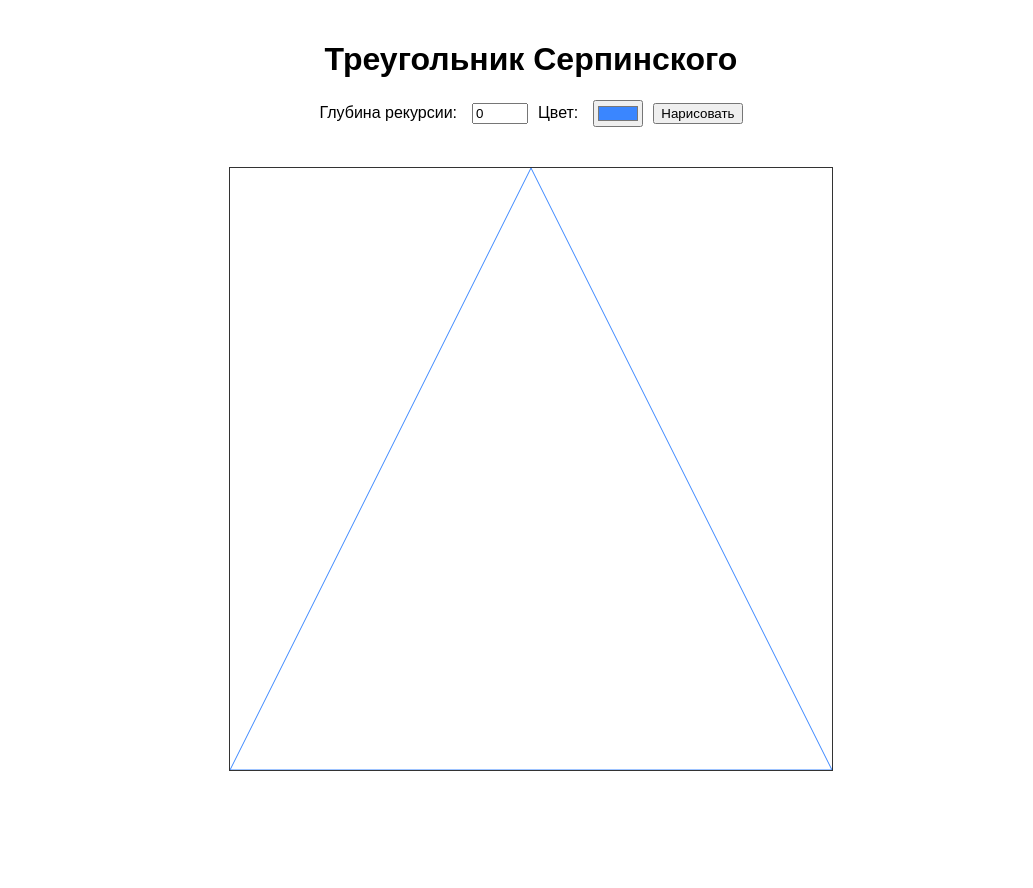
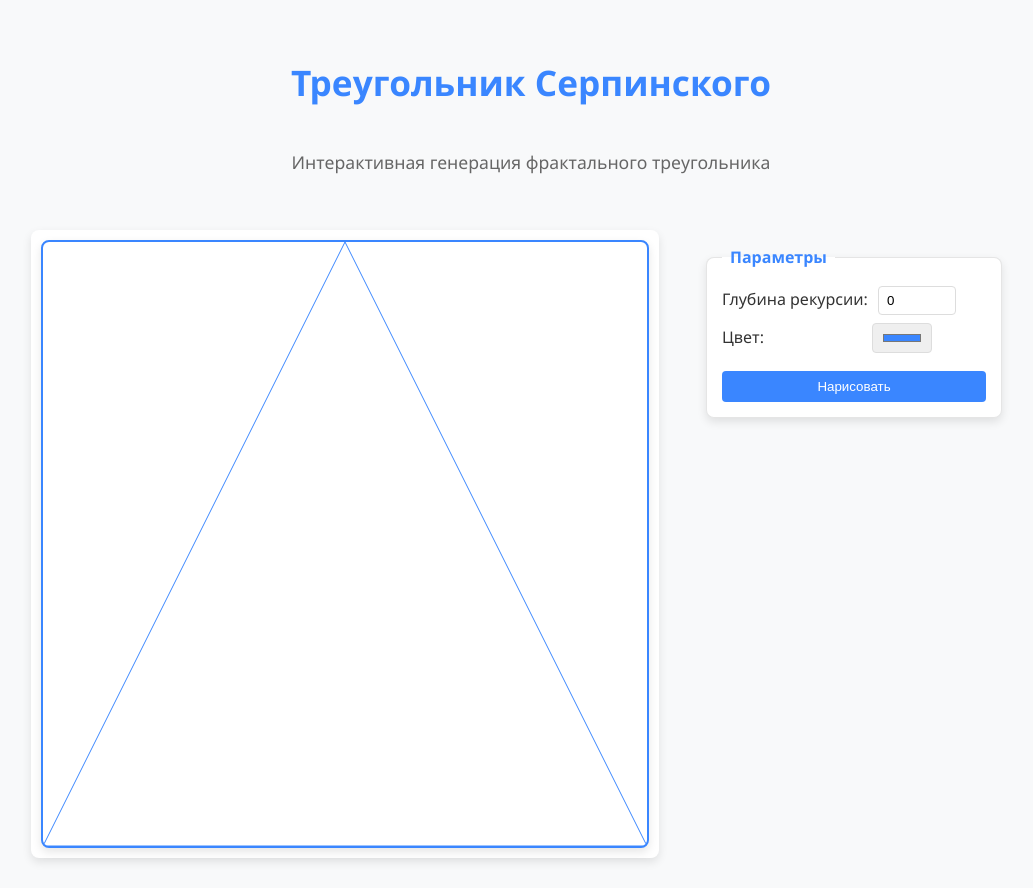
Before and after one commit to renifit-copilot/Sierpinski-triangle, a plain HTML site: page index.html in a window 1280 px wide. Shown: the whole page, without its empty margins (109-1142 px from the left). Before the commit the page ends 811 px from the top, so only its background shows below. Drawn offline with Linux system fonts and the light colour scheme.

Commit message:
last commit

```diff
--- a/index.html
+++ b/index.html
@@ -1,5 +1,5 @@
 <!DOCTYPE html>
-<html lang="en">
+<html lang="ru">
 <head>
     <meta charset="UTF-8">
     <meta name="viewport" content="width=device-width, initial-scale=1.0">
@@ -8,18 +8,28 @@
 </head>
 <body>
     <h1>Треугольник Серпинского</h1>
+    <p class="subtitle">Интерактивная генерация фрактального треугольника</p>
 
-    <div class="controls">
-        <label for="depth">Глубина рекурсии:</label>
-        <input id="depth" type="number" min="0" max="10" value="0">
+    <div class="container">
+        <div class="canvas-wrapper">
+            <canvas id="canvas" width="600" height="600"></canvas>
+        </div>
 
-        <label for="color">Цвет:</label>
-        <input id="color" type="color" value="#3a86ff">
-
-        <button id="draw">Нарисовать</button>
+        <div class="controls">
+            <fieldset>
+                <legend>Параметры</legend>
+                <div class="input-group">
+                    <label for="depth">Глубина рекурсии:</label>
+                    <input id="depth" type="number" min="0" max="10" value="0">
+                </div>
+                <div class="input-group">
+                    <label for="color">Цвет:</label>
+                    <input id="color" type="color" value="#3a86ff">
+                </div>
+                <button id="draw">Нарисовать</button>
+            </fieldset>
+        </div>
     </div>
-
-    <canvas id="canvas" width="600" height="600"></canvas>
 
     <script src="js/script.js"></script>
 </body>
--- a/js/script.js
+++ b/js/script.js
@@ -1,31 +1,19 @@
-// Получаем ссылки на элементы DOM
-const canvas = document.getElementById('canvas');
-const ctx = canvas.getContext('2d');
-const depth = document.getElementById('depth');
-const colorPicker = document.getElementById('color');
-const drawButton = document.getElementById('draw');
+/**
+ * Объединенный JS файл со всей логикой приложения треугольника Серпинского
+ */
 
-// Настройка canvas для поддержки высокого DPI
-function setupCanvas() {
-	// Получаем соотношение пикселей устройства
-	const dpr = window.devicePixelRatio || 1;
+// =================== ОСНОВНЫЕ ФУНКЦИИ ===================
 
-	// Получаем текущие размеры canvas
-	const rect = canvas.getBoundingClientRect();
-
-	// Устанавливаем размеры буфера canvas в пикселях устройства
-	canvas.width = rect.width * dpr;
-	canvas.height = rect.height * dpr;
-
-	// Масштабируем контекст рисования
-	ctx.scale(dpr, dpr);
-
-	// Возвращаем CSS-размеры к исходным
-	canvas.style.width = `${rect.width}px`;
-	canvas.style.height = `${rect.height}px`;
-}
-
-// Рекурсивная функция для рисования треугольника Серпинского
+/**
+ * Рекурсивная функция для рисования треугольника Серпинского
+ * @param {Number} x1 - Координата X первой точки треугольника
+ * @param {Number} y1 - Координата Y первой точки треугольника
+ * @param {Number} x2 - Координата X второй точки треугольника
+ * @param {Number} y2 - Координата Y второй точки треугольника
+ * @param {Number} x3 - Координата X третьей точки треугольника
+ * @param {Number} y3 - Координата Y третьей точки треугольника
+ * @param {Number} depth - Глубина рекурсии
+ */
 function drawSierpinski(x1, y1, x2, y2, x3, y3, depth) {
 	if (depth === 0) {
 		ctx.beginPath();
@@ -48,43 +36,140 @@ function drawSierpinski(x1, y1, x2, y2, x3, y3, depth) {
 	drawSierpinski(mx31, my31, mx23, my23, x3, y3, depth - 1);
 }
 
-// Функция для рисования треугольника
-function draw() {
-	// Настраиваем canvas для высокого DPI
-	setupCanvas();
+// =================== CANVAS ===================
 
-	// Получаем значение глубины рекурсии
-	const d = parseInt(depth.value, 10);
+/**
+ * Класс для управления холстом
+ */
+class CanvasManager {
+	/**
+	 * @param {HTMLCanvasElement} canvas - DOM элемент холста
+	 */
+	constructor(canvas) {
+		this.canvas = canvas;
+		this.ctx = canvas.getContext('2d');
+		this.setupCanvas();
+	}
 
-	// Очищаем canvas
-	ctx.clearRect(0, 0, canvas.width / window.devicePixelRatio, canvas.height / window.devicePixelRatio);
+	/**
+	 * Настройка холста для поддержки высокого разрешения (Retina display)
+	 */
+	setupCanvas() {
+		const dpr = window.devicePixelRatio || 1;
+		const rect = this.canvas.getBoundingClientRect();
 
-	// Устанавливаем стиль линии
-	ctx.strokeStyle = colorPicker.value;
-	ctx.lineWidth = 1;
+		this.canvas.width = rect.width * dpr;
+		this.canvas.height = rect.height * dpr;
 
-	// Рисуем треугольник Серпинского
-	// Начинаем с большого треугольника, который занимает весь canvas
-	const canvasWidth = canvas.width / window.devicePixelRatio;
-	const canvasHeight = canvas.height / window.devicePixelRatio;
+		this.ctx.scale(dpr, dpr);
 
-	drawSierpinski(
-		0, canvasHeight,           // Левый нижний угол
-		canvasWidth, canvasHeight, // Правый нижний угол
-		canvasWidth / 2, 0,          // Верхняя точка
-		d
-	);
+		// Сбрасываем CSS размеры
+		this.canvas.style.width = rect.width + 'px';
+		this.canvas.style.height = rect.height + 'px';
+	}
+
+	/**
+	 * Отрисовка треугольника Серпинского
+	 * @param {Number} depth - Глубина рекурсии
+	 * @param {String} color - Цвет линий треугольника
+	 */
+	drawSierpinskiTriangle(depth, color) {
+		// Очистка холста
+		this.ctx.clearRect(0, 0, this.canvas.width, this.canvas.height);
+
+		// Устанавливаем стиль линии
+		this.ctx.strokeStyle = color;
+		this.ctx.lineWidth = 1;
+
+		// Вычисляем размеры отображаемой области
+		const displayWidth = this.canvas.width / window.devicePixelRatio;
+		const displayHeight = this.canvas.height / window.devicePixelRatio;
+
+		// Сохраняем контекст
+		const ctx = this.ctx;
+
+		// Рисуем треугольник
+		drawSierpinski(
+			0, displayHeight,         // Левый нижний угол
+			displayWidth, displayHeight, // Правый нижний угол
+			displayWidth / 2, 0,        // Верхняя точка
+			depth
+		);
+	}
+
+	/**
+	 * Обработчик изменения размера окна
+	 */
+	handleResize() {
+		this.setupCanvas();
+	}
 }
 
-// Привязываем функцию рисования к событиям
-drawButton.onclick = draw;
+// =================== ОСНОВНОЙ КОД ПРИЛОЖЕНИЯ ===================
 
-// Дополнительно: живое обновление при изменении глубины
-depth.oninput = draw;
-colorPicker.oninput = draw;
+/**
+ * Основной класс приложения
+ */
+class SierpinskiApp {
+	constructor() {
+		// Получаем ссылки на элементы DOM
+		this.depthInput = document.getElementById('depth');
+		this.colorPicker = document.getElementById('color');
+		this.drawButton = document.getElementById('draw');
 
-// Инициализация при загрузке страницы
-window.onload = draw;
+		// Инициализация холста
+		this.canvasManager = new CanvasManager(document.getElementById('canvas'));
 
-// Перерисовка при изменении размера окна
-window.onresize = draw;
+		// Привязка обработчиков событий
+		this.initEventHandlers();
+
+		// Первоначальная отрисовка
+		this.draw();
+	}
+
+	/**
+	 * Инициализация обработчиков событий
+	 */
+	initEventHandlers() {
+		// Обработчик кнопки рисования
+		this.drawButton.addEventListener('click', () => this.draw());
+
+		// Обработчик изменения глубины
+		this.depthInput.addEventListener('input', () => this.draw());
+
+		// Обработчик изменения цвета
+		this.colorPicker.addEventListener('input', () => this.draw());
+
+		// Обработка изменения размера окна
+		window.addEventListener('resize', () => {
+			this.canvasManager.handleResize();
+			this.draw();
+		});
+	}
+
+	/**
+	 * Отрисовка треугольника с текущими параметрами
+	 */
+	draw() {
+		// Получаем значение глубины рекурсии
+		const depth = parseInt(this.depthInput.value, 10);
+
+		// Получаем выбранный цвет
+		const color = this.colorPicker.value;
+
+		// Рисуем треугольник
+		this.canvasManager.drawSierpinskiTriangle(depth, color);
+	}
+}
+
+// Глобальная переменная для доступа к контексту канваса из функции drawSierpinski
+let ctx;
+
+// Инициализация приложения после загрузки DOM
+document.addEventListener('DOMContentLoaded', () => {
+	// Сохраняем контекст канваса в глобальную переменную
+	ctx = document.getElementById('canvas').getContext('2d');
+
+	// Создаем экземпляр приложения
+	new SierpinskiApp();
+});
--- a/styles.css
+++ b/styles.css
@@ -1,23 +1,171 @@
+:root {
+	--primary-color: #3a86ff;
+	--secondary-color: #ffbe0b;
+	--text-color: #333;
+	--bg-color: #f8f9fa;
+	--border-radius: 8px;
+	--shadow: 0 4px 10px rgba(0, 0, 0, 0.1);
+	--transition: all 0.3s ease;
+}
+
 body {
-	font-family: Arial, sans-serif;
+	font-family: 'Segoe UI', Roboto, -apple-system, BlinkMacSystemFont, sans-serif;
+	padding: 30px;
 	display: flex;
 	flex-direction: column;
 	align-items: center;
-	margin: 20px;
+	gap: 30px;
+	background-color: var(--bg-color);
+	color: var(--text-color);
+	line-height: 1.6;
+	min-height: 100vh;
+	margin: 0;
+}
+
+h1 {
+	color: var(--primary-color);
+	font-weight: 600;
+	margin-bottom: 0.5rem;
+	text-align: center;
+	font-size: 2.2rem;
+}
+
+.subtitle {
+	text-align: center;
+	color: #666;
+	margin-top: 0;
+	font-size: 1.1rem;
+	margin-bottom: 1.5rem;
+}
+
+.container {
+	display: flex;
+	flex-direction: column;
+	gap: 30px;
+	max-width: 1000px;
+	width: 100%;
+	align-items: center;
+	flex: 1;
+}
+
+@media (min-width: 900px) {
+	.container {
+		flex-direction: row;
+		align-items: flex-start;
+	}
+}
+
+.canvas-wrapper {
+	background-color: white;
+	padding: 10px;
+	border-radius: var(--border-radius);
+	box-shadow: var(--shadow);
 }
 
 canvas {
-	border: 1px solid #333;
-	margin: 20px 0;
+	border: 2px solid var(--primary-color);
+	border-radius: var(--border-radius);
+	display: block;
+	background-color: white;
+	box-shadow: var(--shadow);
+	margin: 0 auto;
 }
 
 .controls {
 	display: flex;
-	gap: 10px;
-	margin-bottom: 20px;
-	align-items: center;
+	flex-direction: column;
+	gap: 15px;
+	padding: 15px;
+	min-width: 300px;
 }
 
-label {
+.controls fieldset {
+	border: 1px solid rgba(0, 0, 0, 0.1);
+	border-radius: var(--border-radius);
+	padding: 15px;
+	box-shadow: var(--shadow);
+	background-color: white;
+	transition: var(--transition);
+}
+
+.controls fieldset:hover {
+	transform: translateY(-2px);
+	box-shadow: 0 6px 12px rgba(0, 0, 0, 0.1);
+}
+
+.controls legend {
+	font-weight: 600;
+	color: var(--primary-color);
+	padding: 0 8px;
+}
+
+.controls input {
+	width: 60px;
+	padding: 6px 8px;
+	border: 1px solid #ddd;
+	border-radius: 4px;
+	transition: var(--transition);
+	margin: 0 5px;
+}
+
+.controls input[type="color"] {
+	cursor: pointer;
+	height: 30px;
+}
+
+.controls input:focus {
+	outline: none;
+	border-color: var(--primary-color);
+	box-shadow: 0 0 0 2px rgba(58, 134, 255, 0.2);
+}
+
+.controls button {
+	background-color: var(--primary-color);
+	color: white;
+	border: none;
+	border-radius: 4px;
+	padding: 8px 15px;
+	cursor: pointer;
+	transition: var(--transition);
+	font-weight: 500;
+	margin-top: 10px;
+	width: 100%;
+}
+
+.controls button:hover {
+	background-color: #2d6cda;
+	transform: translateY(-1px);
+}
+
+.controls button:active {
+	transform: translateY(1px);
+}
+
+.input-group {
+	display: flex;
+	align-items: center;
+	margin-bottom: 8px;
+}
+
+.input-group label {
+	min-width: 140px;
+	text-align: left;
 	margin-right: 5px;
 }
+
+/* Добавление responsiveness */
+@media (max-width: 700px) {
+	.container {
+		width: 100%;
+		padding: 0;
+	}
+
+	canvas {
+		max-width: 100%;
+	}
+
+	.controls {
+		min-width: auto;
+		width: 100%;
+	}
+}
```
Also changed, not shown: 1 other file.
